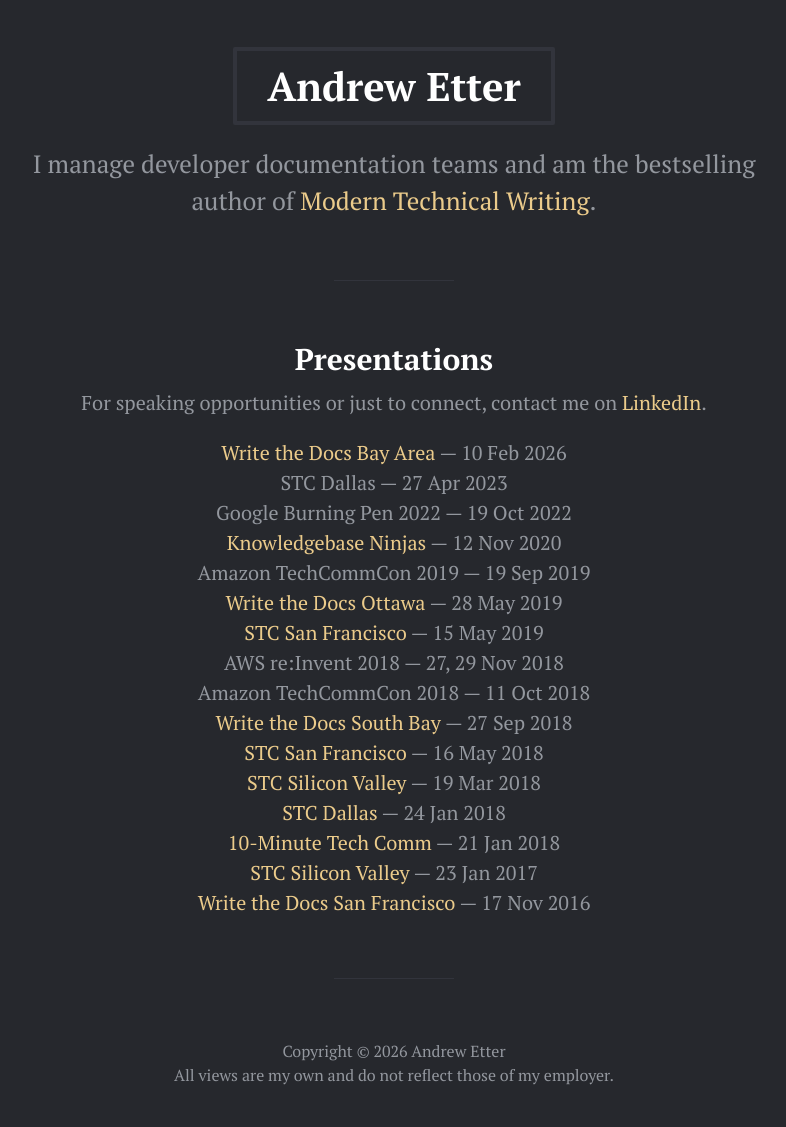
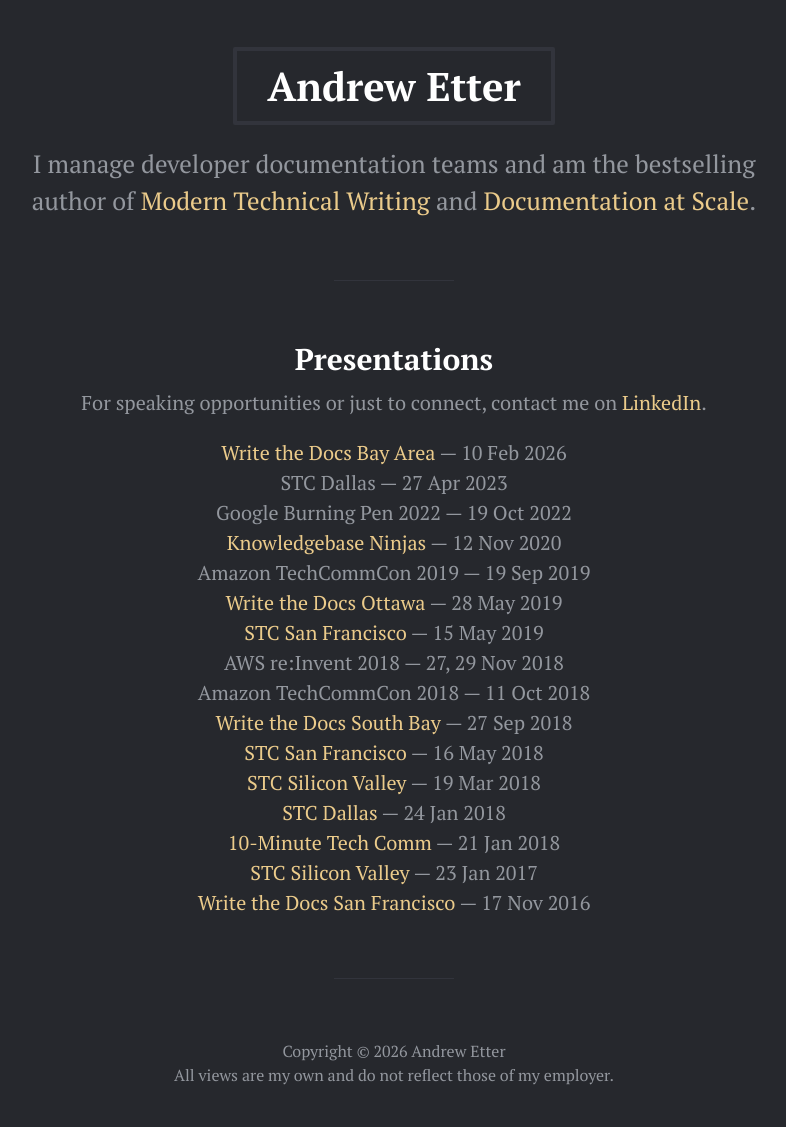
Before and after one commit to aetter/aetter.github.io, a Jekyll site: the page built from index.html, in a window 1280 px wide. Shown: the whole page, without its empty margins (246-1032 px from the left). Built offline with Jekyll 4.4.1, drawn with Linux system fonts in a browser that asks for light colours; the list of posts is cut into pages by our own code.

Commit message:
Update _config.yml

```diff
--- a/_config.yml
+++ b/_config.yml
@@ -6,7 +6,7 @@
 permalink: pretty
 
 title: Andrew Etter
-description: I manage developer documentation teams and am the bestselling author of <a href="https://www.amazon.com/Modern-Technical-Writing-Introduction-Documentation-ebook/dp/B01A2QL9SS">Modern Technical Writing</a>.
+description: I manage developer documentation teams and am the bestselling author of <a href="https://www.amazon.com/Modern-Technical-Writing-Introduction-Documentation-ebook/dp/B01A2QL9SS">Modern Technical Writing</a> and <a href="https://www.amazon.com/dp/B0HGPRKYMN">Documentation at Scale</a>.
 url: http://andyetter.com
 disclaimer: All views are my own and do not reflect those of my employer.
 
```
